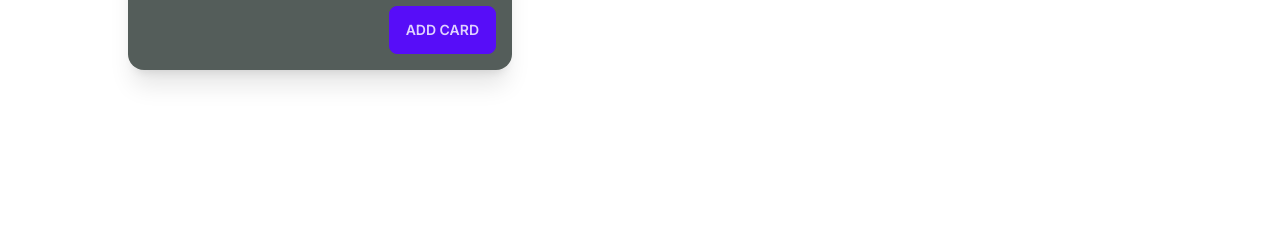
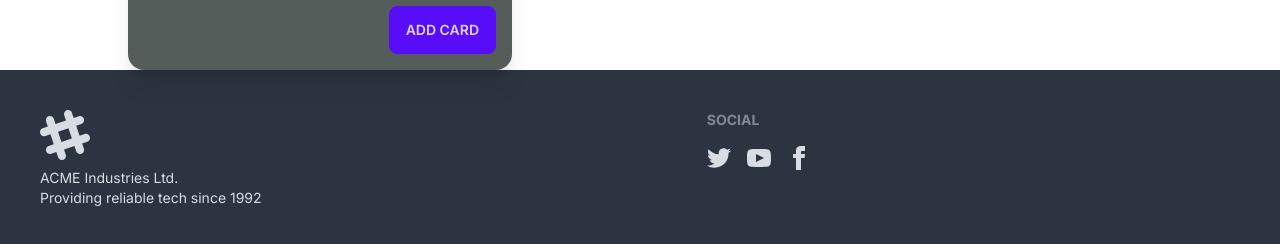
Before and after one commit to PHANZzz/Ecommerce-Project, a Next.js app: page /Card in a window 1280 px wide. Shown: the part 660-904 px from the top of the page. Before the commit the page ends 800 px from the top, so only its background shows below. Built offline with nearby package versions, Linux system fonts and the light colour scheme.

Commit message:
third commit

```diff
--- a/app/Card/page.tsx
+++ b/app/Card/page.tsx
@@ -1,5 +1,6 @@
 
 import React from 'react'
+import Footer from '../footer/footer'
 
 export default function Card() {
   return (
@@ -15,6 +16,7 @@
           </div>
         </div>
       </div>
+      <Footer/>
     </>
   )
 }
--- /dev/null
+++ b/app/footer/footer.tsx
@@ -0,0 +1,20 @@
+import React from 'react'
+
+export default function Footer() {
+    return (
+        <div><footer className="footer p-10 bg-neutral text-neutral-content">
+            <div>
+                <svg width="50" height="50" viewBox="0 0 24 24" xmlns="http://www.w3.org/2000/svg" fillRule="evenodd" clipRule="evenodd" className="fill-current"><path d="M22.672 15.226l-2.432.811.841 2.515c.33 1.019-.209 2.127-1.23 2.456-1.15.325-2.148-.321-2.463-1.226l-.84-2.518-5.013 1.677.84 2.517c.391 1.203-.434 2.542-1.831 2.542-.88 0-1.601-.564-1.86-1.314l-.842-2.516-2.431.809c-1.135.328-2.145-.317-2.463-1.229-.329-1.018.211-2.127 1.231-2.456l2.432-.809-1.621-4.823-2.432.808c-1.355.384-2.558-.59-2.558-1.839 0-.817.509-1.582 1.327-1.846l2.433-.809-.842-2.515c-.33-1.02.211-2.129 1.232-2.458 1.02-.329 2.13.209 2.461 1.229l.842 2.515 5.011-1.677-.839-2.517c-.403-1.238.484-2.553 1.843-2.553.819 0 1.585.509 1.85 1.326l.841 2.517 2.431-.81c1.02-.33 2.131.211 2.461 1.229.332 1.018-.21 2.126-1.23 2.456l-2.433.809 1.622 4.823 2.433-.809c1.242-.401 2.557.484 2.557 1.838 0 .819-.51 1.583-1.328 1.847m-8.992-6.428l-5.01 1.675 1.619 4.828 5.011-1.674-1.62-4.829z"></path></svg>
+                <p>ACME Industries Ltd.<br />Providing reliable tech since 1992</p>
+            </div>
+            <div>
+                <span className="footer-title">Social</span>
+                <div className="grid grid-flow-col gap-4">
+                    <a><svg xmlns="http://www.w3.org/2000/svg" width="24" height="24" viewBox="0 0 24 24" className="fill-current"><path d="M24 4.557c-.883.392-1.832.656-2.828.775 1.017-.609 1.798-1.574 2.165-2.724-.951.564-2.005.974-3.127 1.195-.897-.957-2.178-1.555-3.594-1.555-3.179 0-5.515 2.966-4.797 6.045-4.091-.205-7.719-2.165-10.148-5.144-1.29 2.213-.669 5.108 1.523 6.574-.806-.026-1.566-.247-2.229-.616-.054 2.281 1.581 4.415 3.949 4.89-.693.188-1.452.232-2.224.084.626 1.956 2.444 3.379 4.6 3.419-2.07 1.623-4.678 2.348-7.29 2.04 2.179 1.397 4.768 2.212 7.548 2.212 9.142 0 14.307-7.721 13.995-14.646.962-.695 1.797-1.562 2.457-2.549z"></path></svg></a>
+                    <a><svg xmlns="http://www.w3.org/2000/svg" width="24" height="24" viewBox="0 0 24 24" className="fill-current"><path d="M19.615 3.184c-3.604-.246-11.631-.245-15.23 0-3.897.266-4.356 2.62-4.385 8.816.029 6.185.484 8.549 4.385 8.816 3.6.245 11.626.246 15.23 0 3.897-.266 4.356-2.62 4.385-8.816-.029-6.185-.484-8.549-4.385-8.816zm-10.615 12.816v-8l8 3.993-8 4.007z"></path></svg></a>
+                    <a><svg xmlns="http://www.w3.org/2000/svg" width="24" height="24" viewBox="0 0 24 24" className="fill-current"><path d="M9 8h-3v4h3v12h5v-12h3.642l.358-4h-4v-1.667c0-.955.192-1.333 1.115-1.333h2.885v-5h-3.808c-3.596 0-5.192 1.583-5.192 4.615v3.385z"></path></svg></a>
+                </div>
+            </div>
+        </footer></div>
+    )
+}
--- a/app/layout.tsx
+++ b/app/layout.tsx
@@ -1,6 +1,7 @@
 import './globals.css'
 import type { Metadata } from 'next'
 import { Inter } from 'next/font/google'
+
 
 
 const inter = Inter({ subsets: ['latin'] })
```
